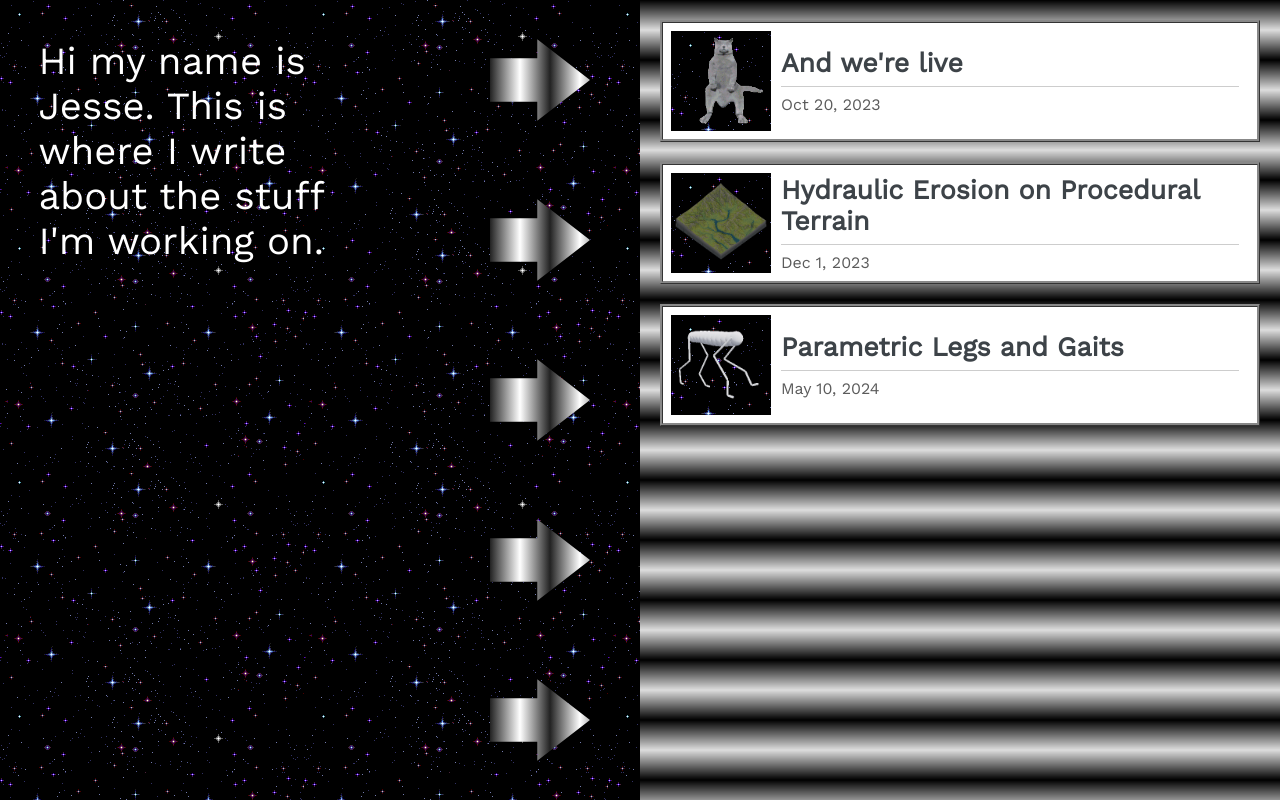
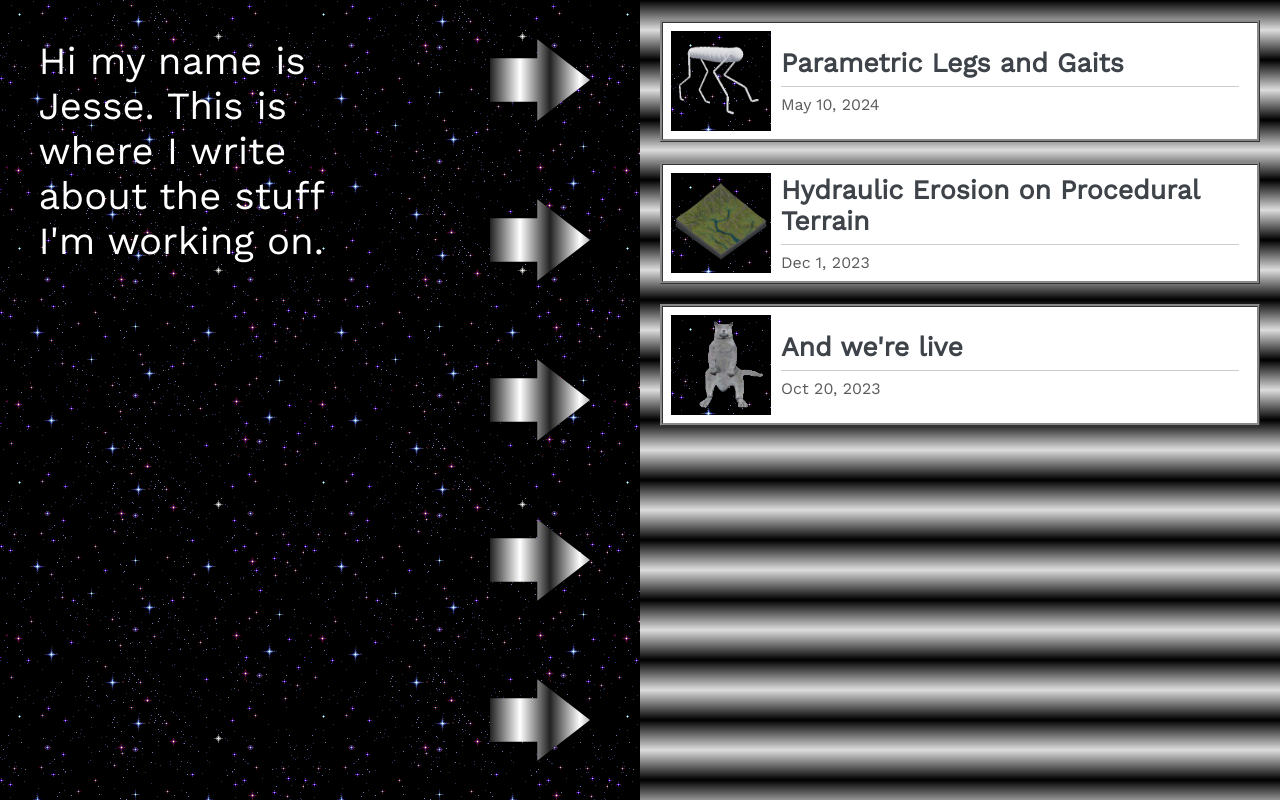
Before and after one commit to jehoz/jehoz.github.io, a plain HTML site: page index.html in a window 1280 px wide. Drawn offline with nearby package versions, Linux system fonts and the light colour scheme; a small style sheet from the web is missing.

Commit message:
deploy: d93af4da18d45e63565895b6d9a642939287b773

```diff
--- a/index.html
+++ b/index.html
@@ -8,8 +8,58 @@
     <link rel="preconnect" href="https://fonts.gstatic.com" crossorigin>
     <link href="https://fonts.googleapis.com/css2?family=Taviraj&family=Work+Sans&display=swap" rel="stylesheet">
     <link href="https://pvinis.github.io/iosevka-webfont/3.4.1/iosevka.css" rel="stylesheet" />
+
+
+    <script>
+        let articles = [
+            {
+                url: "/articles/2023/12/01/hydraulic_erosion.html",
+                title: "Hydraulic Erosion on Procedural Terrain",
+                thumbnail: "/static/img/thumbnails/erosion-terrain.png",
+                date: "2023-12-01",
+                datePretty: "Dec 1, 2023",
+            },
+            {
+                url: "/articles/2023/10/20/and_were_live.html",
+                title: "And we&#39;re live",
+                thumbnail: "/static/img/thumbnails/naenae-cat.gif",
+                date: "2023-10-20",
+                datePretty: "Oct 20, 2023",
+            },
+            {
+                url: "/articles/2024/05/10/parametric_legs_and_gaits.html",
+                title: "Parametric Legs and Gaits",
+                thumbnail: "/static/img/thumbnails/creature-walk.gif",
+                date: "2024-05-10",
+                datePretty: "May 10, 2024",
+            },
+        ];
+
+        function populatePageList() {
+            articles.sort((a, b) => (b.date.localeCompare(a.date)));
+
+            let listWrapper = document.getElementById("pages-list-wrapper");
+            listWrapper.innerHTML = "";
+            for (const a of articles) {
+                let articleHTML = `
+                <a class="article-link" href="${a.url}">
+                    <div class="article-thumbnail">
+                        <img src="${a.thumbnail}" />
+                    </div>
+                    <div class="article-details">
+                        <div class="article-title">${a.title}</div>
+                        <hr>
+                        <div class="article-date">${a.datePretty}</div>
+                    </div>
+                </a>
+                `
+                listWrapper.innerHTML += articleHTML;
+            }
+        }
+
+        document.addEventListener("DOMContentLoaded", populatePageList);
+    </script>
 </head>
-
 <body>
     <div id="outer-wrapper">
         <div id="bio-wrapper">
@@ -37,36 +87,8 @@
         </div>
 
         <div id="pages-list-wrapper">
-            <a class="article-link" href="/articles/2023/10/20/and_were_live.html">
-                <div class="article-thumbnail">
-                    <img src="/static/img/thumbnails/naenae-cat.gif" />
-                </div>
-                <div class="article-details">
-                    <div class="article-title">And we&#39;re live</div>
-                    <hr>
-                    <div class="article-date">Oct 20, 2023</div>
-                </div>
-            </a>
-            <a class="article-link" href="/articles/2023/12/01/hydraulic_erosion.html">
-                <div class="article-thumbnail">
-                    <img src="/static/img/thumbnails/erosion-terrain.png" />
-                </div>
-                <div class="article-details">
-                    <div class="article-title">Hydraulic Erosion on Procedural Terrain</div>
-                    <hr>
-                    <div class="article-date">Dec 1, 2023</div>
-                </div>
-            </a>
-            <a class="article-link" href="/articles/2024/05/10/parametric_legs_and_gaits.html">
-                <div class="article-thumbnail">
-                    <img src="/static/img/thumbnails/creature-walk.gif" />
-                </div>
-                <div class="article-details">
-                    <div class="article-title">Parametric Legs and Gaits</div>
-                    <hr>
-                    <div class="article-date">May 10, 2024</div>
-                </div>
-            </a>
+            <!-- Article links are dynamically generated and put here -->
+        </div>
 </body>
 
 </html>
```
